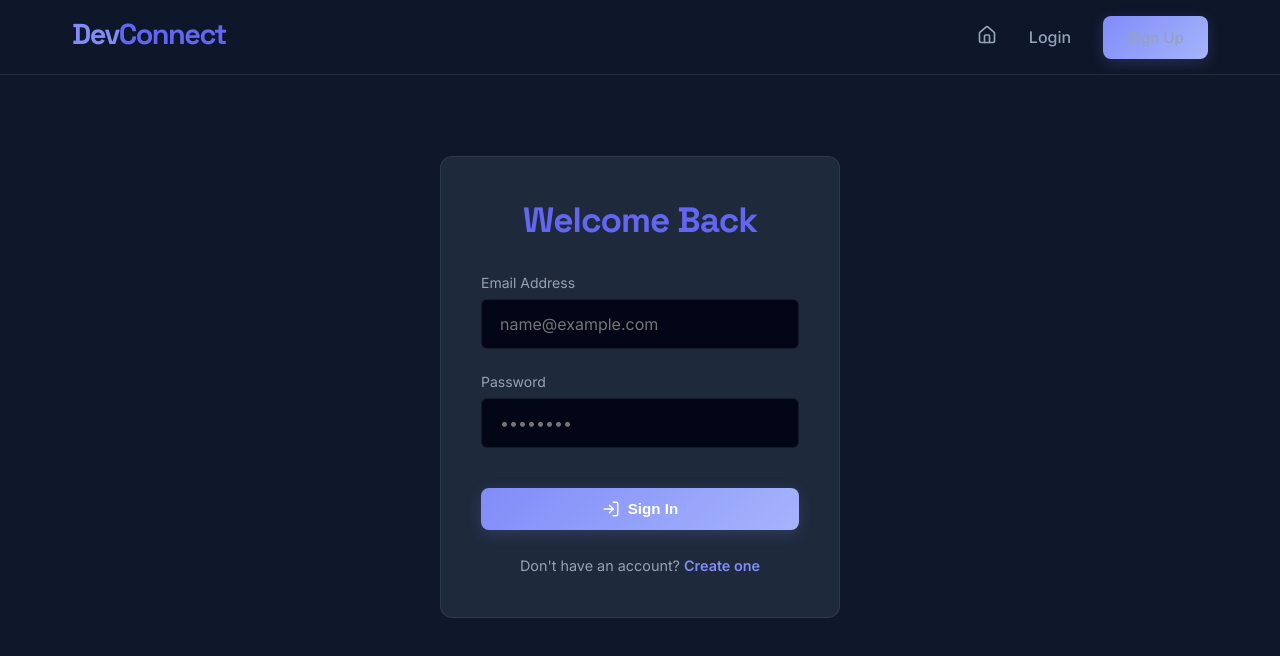
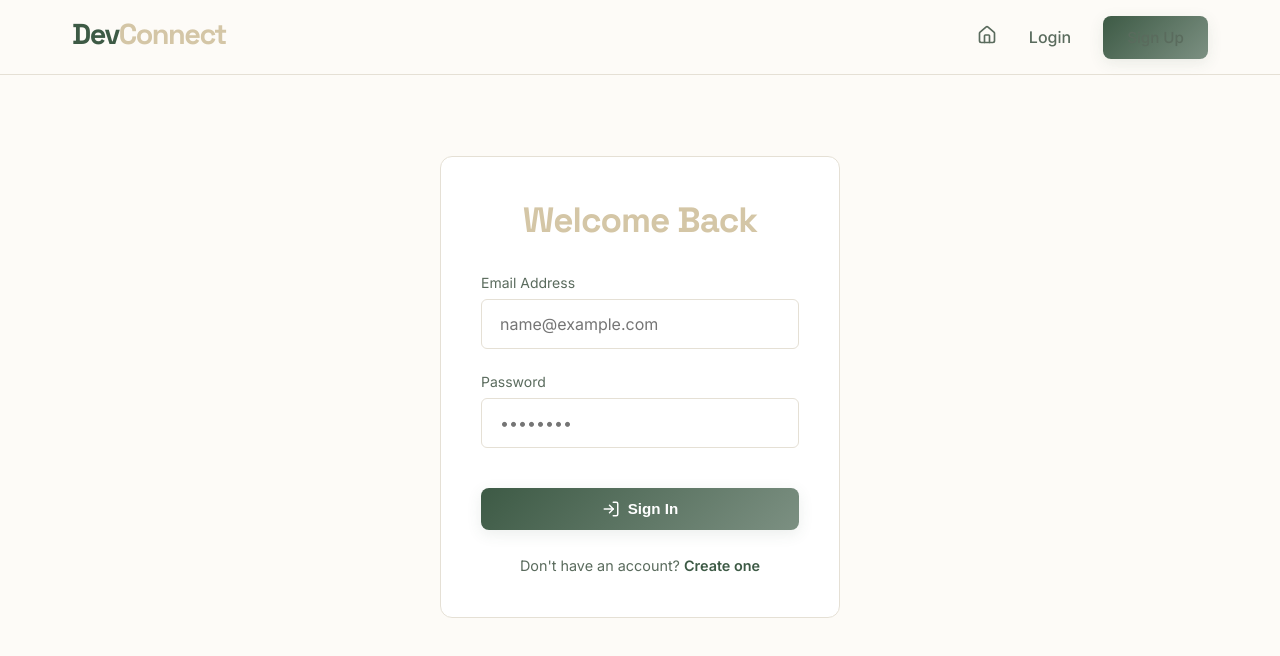
Before and after one commit to shreyashagrawal00/DevConnect, a React app in the folder frontend/: page /login in a window 1280 px wide. Shown: the top 656 px of the page. Built offline with nearby package versions, Linux system fonts and the light colour scheme; the HTML template or start-up script is replaced by a standard one.

Commit message:
Design: Switched to 'Earthy Dev' cream and olive theme

```diff
--- a/frontend/src/index.css
+++ b/frontend/src/index.css
@@ -1,17 +1,17 @@
 @import url('https://fonts.googleapis.com/css2?family=Inter:wght@400;500;600;700;800&family=Space+Grotesk:wght@400;500;600;700;800&display=swap');
 
 :root {
-  --bg-color: #0f172a;
-  --surface-container: #1e293b;
-  --surface-bright: #334155;
-  --surface-lowest: #020617;
-  --text-primary: #f1f5f9;
-  --text-secondary: #94a3b8;
-  --accent-primary: #818cf8;
-  --accent-secondary: #6366f1;
-  --accent-tertiary: #a5b4fc;
-  --accent-glow: rgba(129, 140, 248, 0.2);
-  --border-color: rgba(255, 255, 255, 0.08);
+  --bg-color: #fdfbf7;
+  --surface-container: #ffffff;
+  --surface-bright: #f4f1ea;
+  --surface-lowest: #f4f1ea;
+  --text-primary: #1c2b1f;
+  --text-secondary: #5a6b5d;
+  --accent-primary: #3d5a45;
+  --accent-secondary: #d4c6a6;
+  --accent-tertiary: #7c9082;
+  --accent-glow: rgba(61, 90, 69, 0.1);
+  --border-color: #e5e0d5;
   --font-family: 'Inter', system-ui, -apple-system, sans-serif;
   --font-display: 'Space Grotesk', sans-serif;
 }
@@ -33,7 +33,7 @@ body {
 
 /* Glassmorphism utility */
 .glass {
-  background: rgba(30, 41, 59, 0.7);
+  background: rgba(255, 255, 255, 0.6);
   backdrop-filter: blur(20px);
   -webkit-backdrop-filter: blur(20px);
   border: 1px solid var(--border-color);
@@ -80,8 +80,9 @@ body {
 }
 
 .btn-outline:hover {
-  background: rgba(255, 255, 255, 0.05);
-  border-color: var(--text-secondary);
+  background: rgba(61, 90, 69, 0.05);
+  border-color: var(--accent-primary);
+  color: var(--accent-primary);
 }
 
 /* Input Styles */
@@ -99,7 +100,7 @@ body {
 .input-control {
   width: 100%;
   padding: 0.875rem 1.125rem;
-  background: var(--surface-lowest);
+  background: #ffffff;
   border: 1px solid var(--border-color);
   border-radius: 6px;
   color: var(--text-primary);
@@ -149,7 +150,7 @@ nav {
   border-bottom: 1px solid var(--border-color);
   position: sticky;
   top: 0;
-  background: rgba(15, 23, 42, 0.9);
+  background: rgba(253, 251, 247, 0.85);
   backdrop-filter: blur(20px);
   z-index: 100;
 }
@@ -181,7 +182,7 @@ nav {
 }
 
 .nav-links a:hover {
-  color: white;
+  color: var(--accent-primary);
 }
 
 /* Cards */
@@ -193,7 +194,7 @@ nav {
 
 .card:hover {
   transform: translateY(-8px);
-  background: var(--surface-bright);
-  box-shadow: 0 20px 40px rgba(0, 0, 0, 0.3);
+  background: var(--surface-container);
+  box-shadow: 0 20px 40px rgba(61, 90, 69, 0.08);
   border-color: var(--accent-primary);
 }
```
